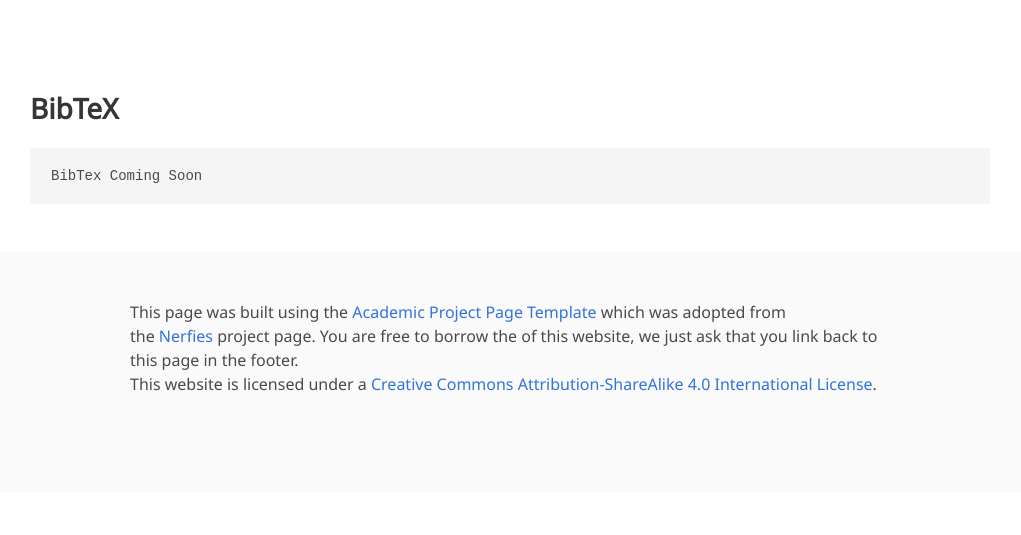
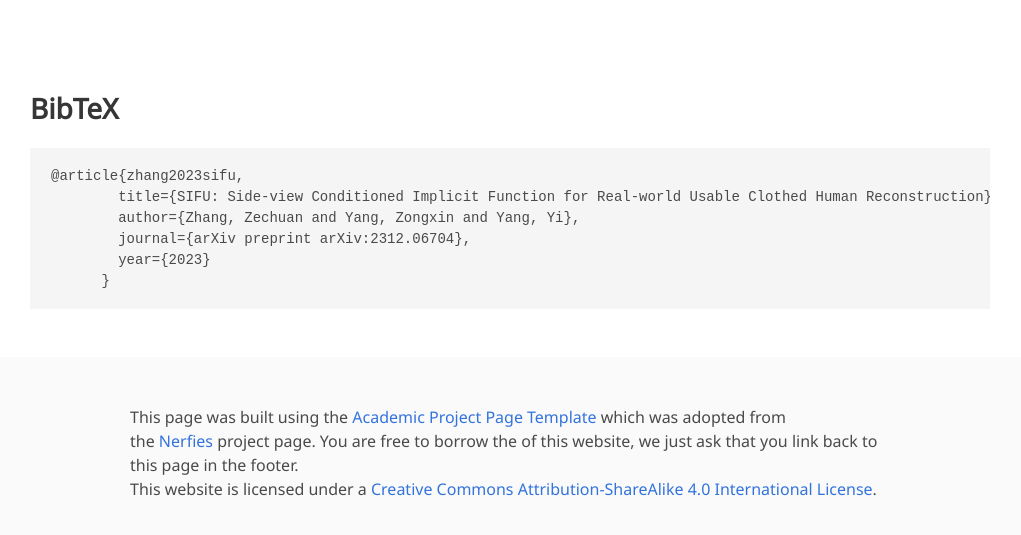
Before and after one commit to River-Zhang/SIFU-projectpage, a plain HTML site: page index.html in a window 1280 px wide. Shown: the part 3919-4454 px from the top of the page, without its empty margins (130-1151 px from the left). Before the commit the page ends 4411 px from the top, so only its background shows below. Drawn offline with nearby package versions, Linux system fonts and the light colour scheme; some icons are missing; a web font is replaced by a local one.

Commit message:
update bibtex

```diff
--- a/index.html
+++ b/index.html
@@ -250,7 +250,12 @@ SIFU employs a cross-attention mechanism within the transformer, using SMPL-X no
   <section class="section" id="BibTeX">
     <div class="container is-max-desktop content">
       <h2 class="title">BibTeX</h2>
-      <pre><code>BibTex Coming Soon</code></pre>
+      <pre><code>@article{zhang2023sifu,
+        title={SIFU: Side-view Conditioned Implicit Function for Real-world Usable Clothed Human Reconstruction},
+        author={Zhang, Zechuan and Yang, Zongxin and Yang, Yi},
+        journal={arXiv preprint arXiv:2312.06704},
+        year={2023}
+      }</code></pre>
     </div>
 </section>
 <!--End BibTex citation -->
```
